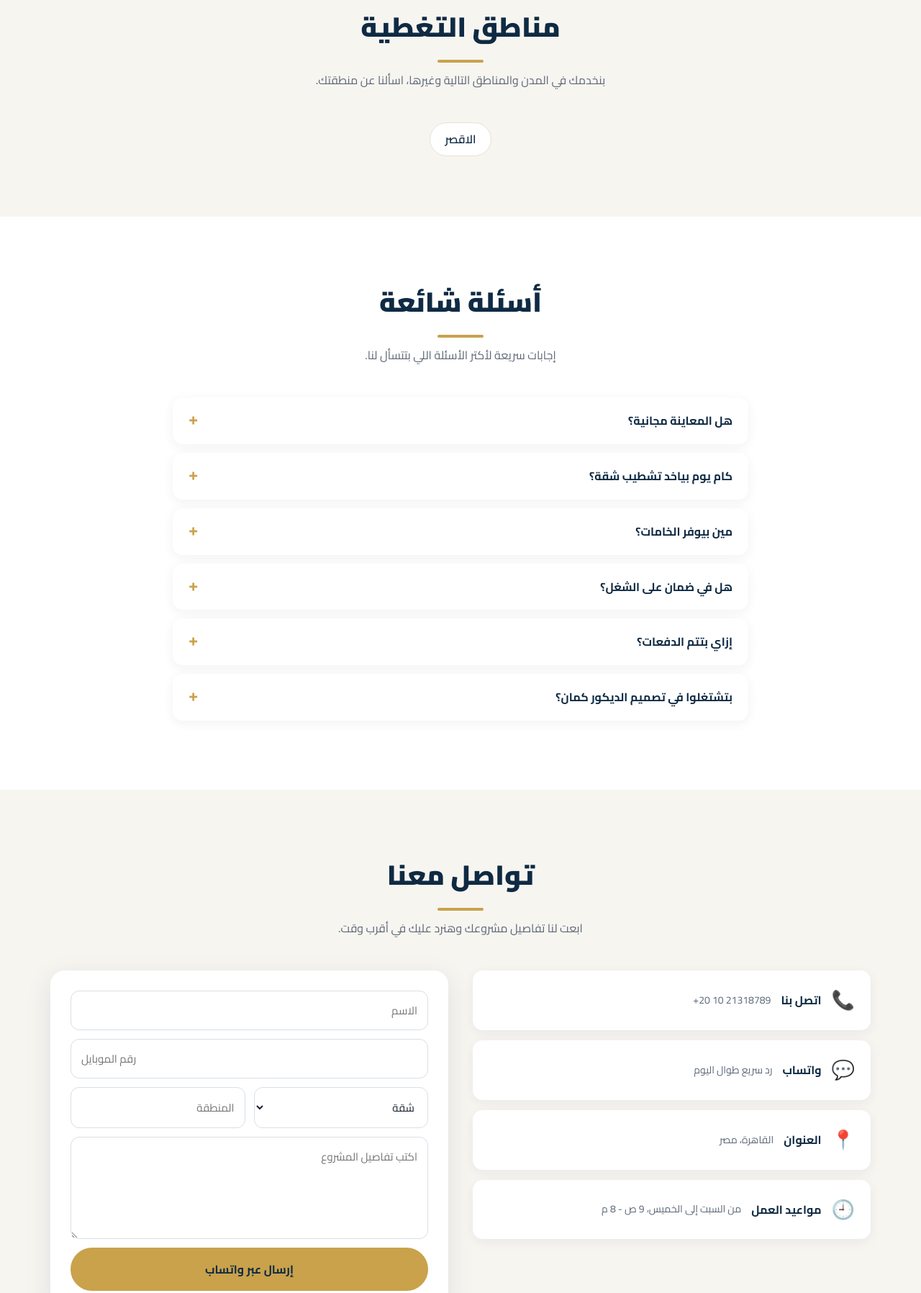
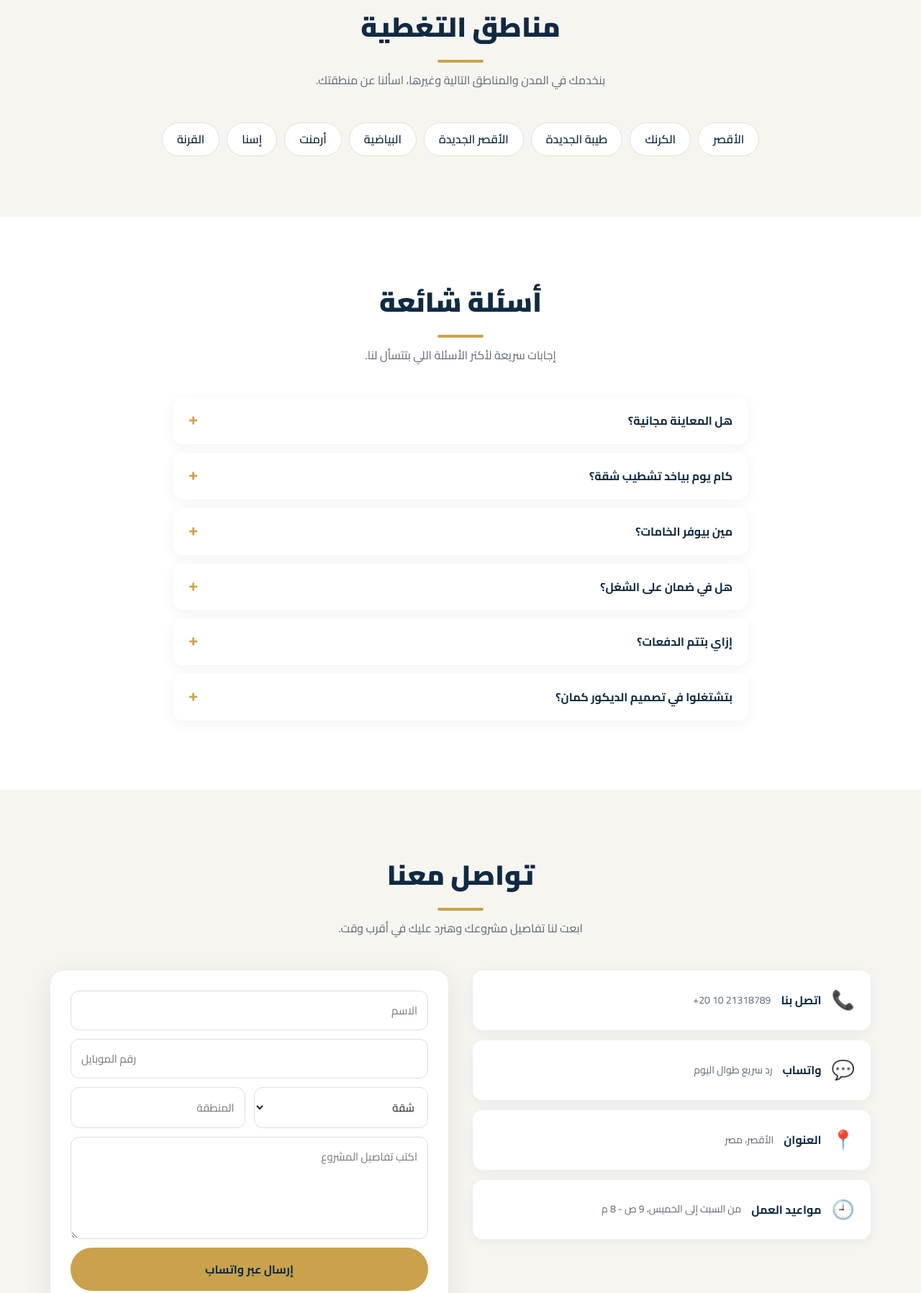
Before and after one commit to saefasha-crypto/ehamed, a plain HTML site: page index.html in a window 1280 px wide. Shown: the part 5180-6976 px from the top of the page at 72% size. Drawn offline with Linux system fonts and the light colour scheme.

Commit message:
Set governorate to Luxor and fix coverage areas markup
Co-Authored-By: Claude Sonnet 5.5 <noreply@anthropic.com>
Claude-Session: https://claude.ai/code/session_01KTf8fFiqn7gbG4TF81Fggp

```diff
--- a/index.html
+++ b/index.html
@@ -289,7 +289,7 @@ footer b{color:var(--gold2)}
   <h2>مناطق التغطية</h2><div class="bar"></div>
   <p class="sub">بنخدمك في المدن والمناطق التالية وغيرها، اسألنا عن منطقتك.</p>
   <div class="chips">
-   <span>الاقصر</
+   <span>الأقصر</span><span>الكرنك</span><span>طيبة الجديدة</span><span>الأقصر الجديدة</span><span>البياضية</span><span>أرمنت</span><span>إسنا</span><span>القرنة</span>
   </div>
  </div>
 </section>
@@ -317,7 +317,7 @@ footer b{color:var(--gold2)}
    <div class="info">
     <a href="tel:+201021318789"><em>📞</em><div style="padding:0;box-shadow:none"><b>اتصل بنا</b><span dir="ltr">+20 10 21318789</span></div></a>
     <a href="https://wa.me/201021318789" target="_blank" rel="noopener"><em>💬</em><div style="padding:0;box-shadow:none"><b>واتساب</b><span>رد سريع طوال اليوم</span></div></a>
-    <div><em>📍</em><div style="padding:0;box-shadow:none"><b>العنوان</b><span>القاهرة، مصر</span></div></div>
+    <div><em>📍</em><div style="padding:0;box-shadow:none"><b>العنوان</b><span>الأقصر، مصر</span></div></div>
     <div><em>🕘</em><div style="padding:0;box-shadow:none"><b>مواعيد العمل</b><span>من السبت إلى الخميس، 9 ص - 8 م</span></div></div>
    </div>
    <div class="box">
```
